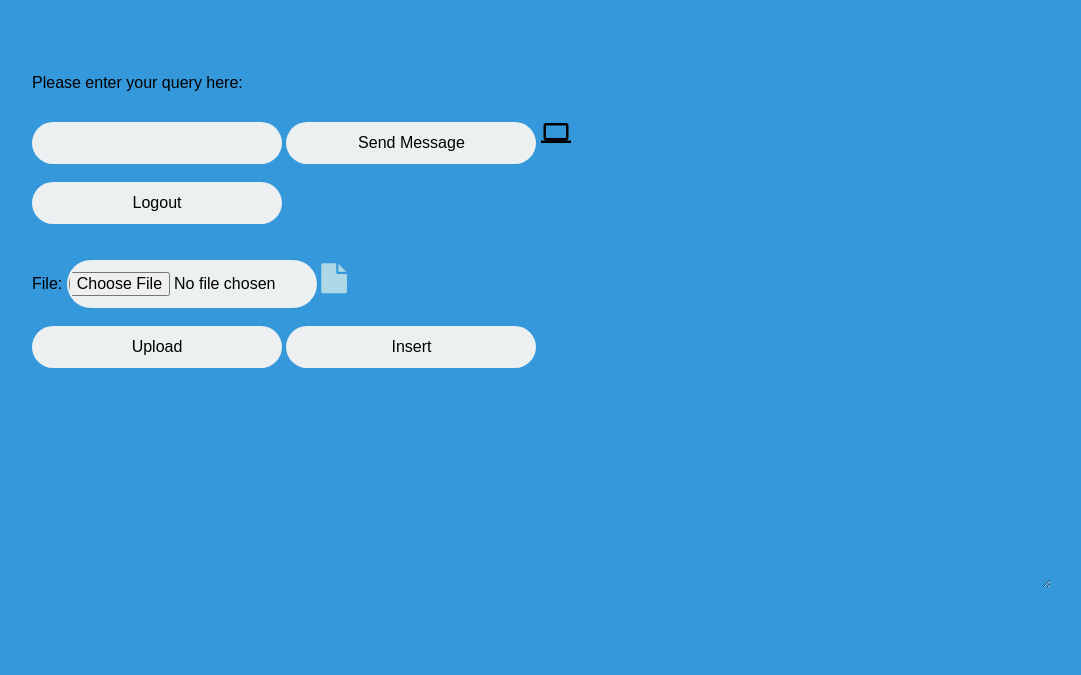
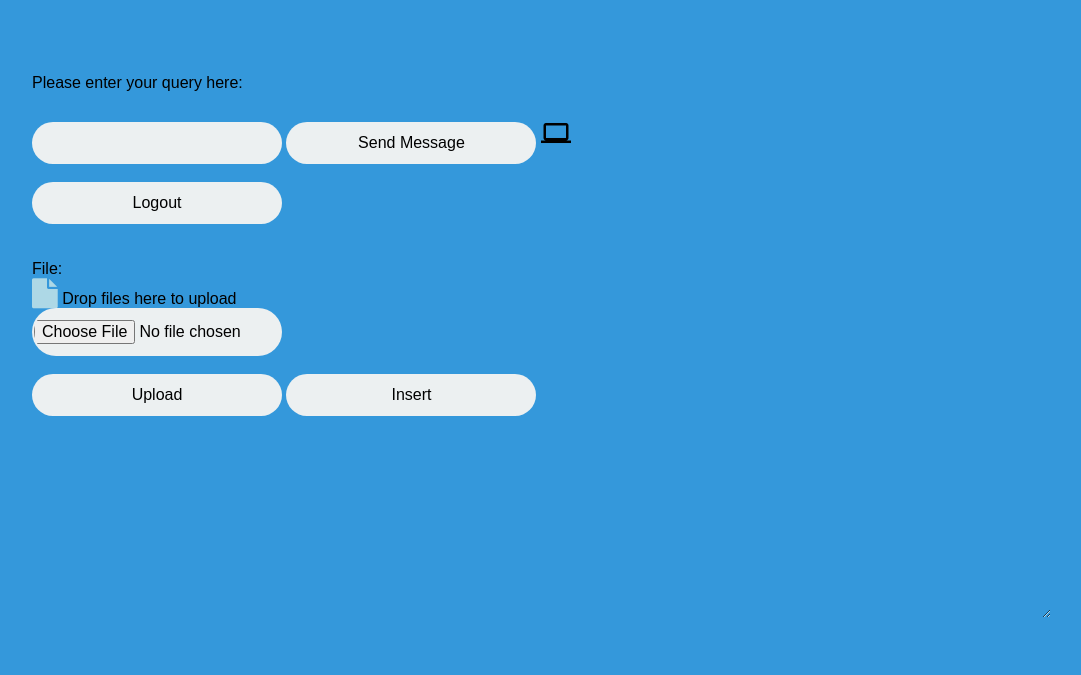
Before and after one commit to devODP/Projects, a plain HTML site: page webApp/Java EE standard/Real/WebContent/index.html in a window 1280 px wide. Shown: the whole page, without its empty margins (26-1107 px from the left). Drawn offline with Linux system fonts and the light colour scheme.

Commit message:
re-organize layout

```diff
--- a/webApp/Java EE standard/Real/WebContent/index.html
+++ b/webApp/Java EE standard/Real/WebContent/index.html
@@ -26,16 +26,20 @@
 		</form>
 	</div>
 	<br>
-	<br>
-	<div id="drop_zone" ondrop="drag_drop(event);" ondragover="return false;"
-		ondragenter="drag_enter(event);" ondragleave="drag_leave(event);">
+	<br> File:
+	<div class="dropzone" id="dropzone" ondrop="drag_drop(event);"
+		ondragover="return false;" ondragenter="drag_enter(event);"
+		ondragleave="drag_leave(event);">
+		<i class="fa fa-file"
+			style="font-size: 30px; color: lightblue; font-weight: 200;"></i>
+		Drop files here to upload
+	</div>
+
 	<form name="upload" enctype="multipart/form-data" method="post"
 		style="display: inline;">
-			File: <input type="file" name="file" id="file" /> <i
-				class="fa fa-file"
-				style="font-size: 30px; color: lightblue; font-weight: 200;"></i><br>
-			<br> <input type="submit" id="ul" name="upload" value="Upload"
-				onclick="connectUpload();" />
+		<input type="file" name="file" id="file">
+		<br> <br> <input type="submit" id="ul" name="upload"
+			value="Upload" onclick="connectUpload();" />
 	</form>
 
 	<form name="insert" enctype="multipart/form-data" method="post"
@@ -43,7 +47,6 @@
 		<input type="submit" id="ui" name="Insert" value="Insert"
 			onclick="connectInsert();" />
 	</form>
-	</div>
 
 	<br>
 	<br>
```
Lines whose indentation alone changed are shown as unchanged.
